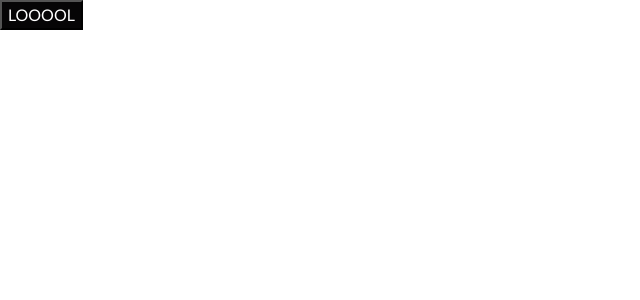
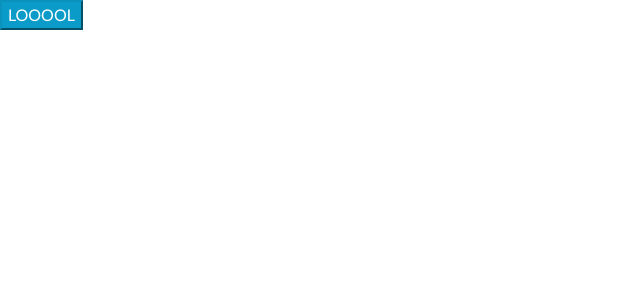
Before and after one commit to AlexTorianyk/powershell-scripts-gui, an Angular app: page / in a window 1280 px wide. Shown: the top 300 px of the page, without its empty margins (0-640 px from the left). Built offline with nearby package versions, Linux system fonts and the light colour scheme.

Commit message:
style: tweak window size and color scheme

```diff
--- a/src/electron-main.ts
+++ b/src/electron-main.ts
@@ -6,7 +6,7 @@ let win;
 
 function createWindow() {
   win = new BrowserWindow({
-    width: 800,
+    width: 500,
     height: 600,
   });
 
--- a/src/theme/bootstrap/_variables.scss
+++ b/src/theme/bootstrap/_variables.scss
@@ -19,14 +19,14 @@ $red: #ff503f;
 $orange: #ff9e13;
 $green: #4ed98f;
 
-$primary: #1a171b;
+$primary: #0db7ed;
 $primary-900: #38313a;
 $primary-800: #454347;
 $primary-600: #79707c;
 $primary-200: #eeeff0;
 $primary-100: #f9fafb;
 
-$secondary: $primary-600;
+$secondary: #384d54;
 $success: $green;
 $info: $purple;
 $warning: $orange;
@@ -35,9 +35,7 @@ $light: $primary-100;
 $dark: $primary-800;
 
 $theme-colors: ();
-$theme-colors: map-merge(
-  (
-    'primary': $primary,
+$theme-colors: map-merge(('primary': $primary,
     'secondary': $secondary,
     'success': $success,
     'info': $info,
@@ -46,26 +44,7 @@ $theme-colors: map-merge(
     'light': $light,
     'dark': $dark,
   ),
-  $theme-colors
-);
-
-// Grid
-
-$dashboard-navigation-width: 95px;
-
-$container-max-widths: (
-  md: 720px - $dashboard-navigation-width,
-  lg: 960px - $dashboard-navigation-width,
-  xl: 1388px - $dashboard-navigation-width,
-);
-
-$grid-breakpoints: (
-  xs: 0,
-  sm: 576px,
-  md: 768px,
-  lg: 992px,
-  xl: 1420px,
-);
+  $theme-colors);
 
 // Options
 
@@ -102,8 +81,10 @@ $transition-collapse: height 0.35s ease;
 
 // Fonts
 
-$font-family-heading: 'Lora', serif;
-$font-family-base: 'Lato', sans-serif;
+$font-family-heading: 'Lora',
+serif;
+$font-family-base: 'Lato',
+sans-serif;
 
 // Buttons + Forms
 
@@ -127,22 +108,4 @@ $btn-border-width: 2px;
 
 $transition-base: all 0.1s ease-in-out;
 
-// Tooltips
-
-$tooltip-font-size: 12px;
-$tooltip-bg: $primary;
-$tooltip-opacity: 1;
-
-// Dropdowns
-
-$dropdown-font-size: 16px;
-$dropdown-link-color: $primary;
-$dropdown-link-hover-color: $primary;
-$dropdown-link-hover-bg: $primary-200;
-$dropdown-box-shadow: 0 0 30px rgba($black, 0.1);
-$dropdown-color: $primary;
-$dropdown-bg: $white;
-$dropdown-min-width: 180px;
-$dropdown-item-padding-x: 15px;
-
 @import '~bootstrap/scss/variables';
```
